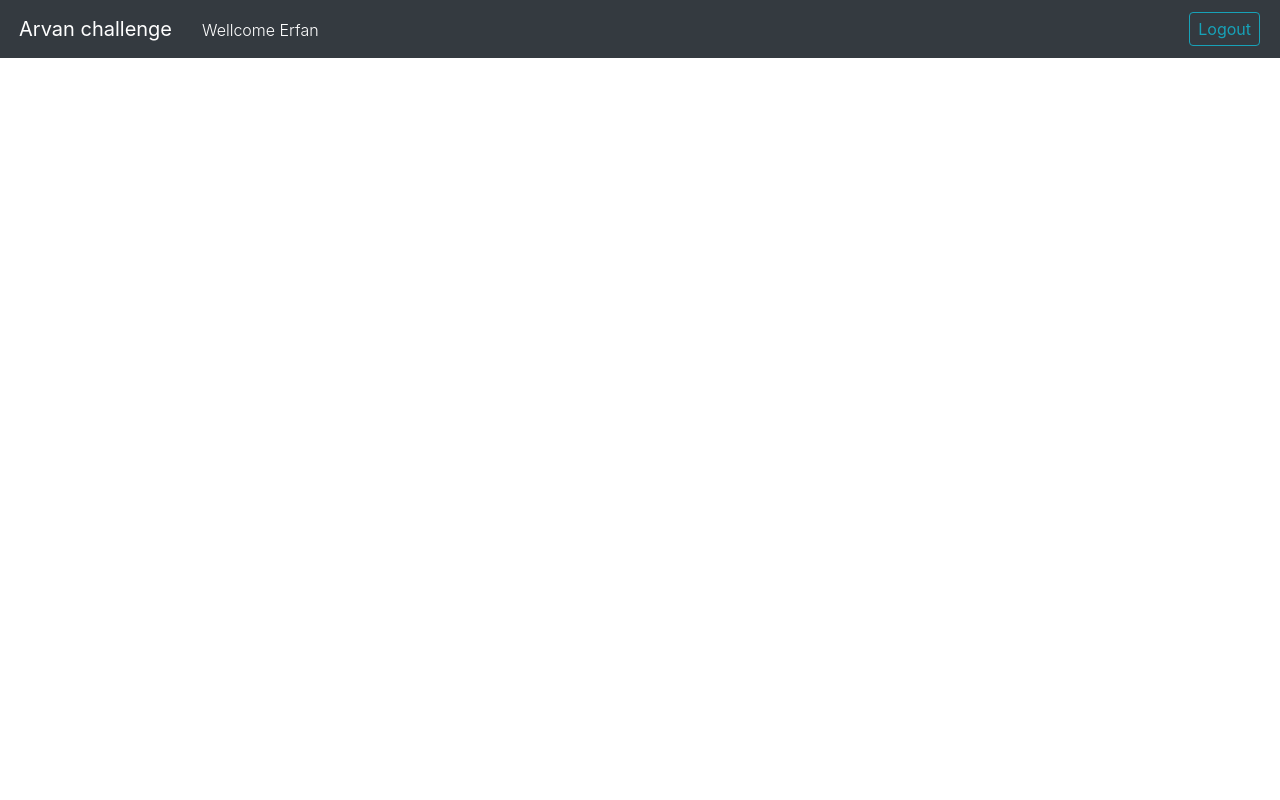
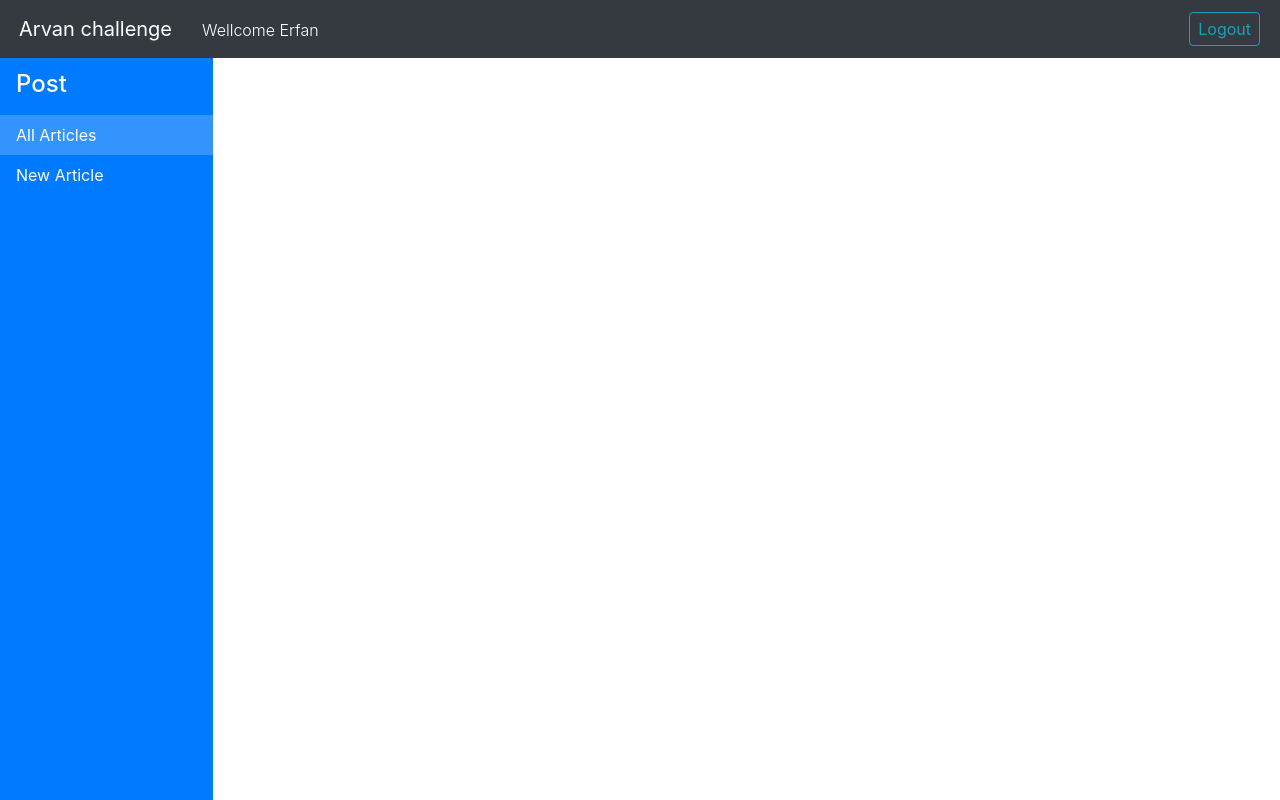
Before and after one commit to Erfiiii/arvan-challenge, a Vue app: page / in a window 1280 px wide. Built offline with nearby package versions, Linux system fonts and the light colour scheme.

Commit message:
sidebar added

```diff
--- a/src/App.vue
+++ b/src/App.vue
@@ -1,16 +1,19 @@
 <template>
   <div id="app" class="container-fluid">
     <header-cm/>
+    <sidebar-cm/>
     <router-view/>
   </div>
 </template>
 
 <script>
 import HeaderCm from "./components/Header";
+import SidebarCm from "./components/Sidebar";
 
 export default {
   components: {
-    HeaderCm
+    HeaderCm,
+    SidebarCm
   }
 }
 </script>
--- /dev/null
+++ b/src/components/Sidebar.vue
@@ -0,0 +1,53 @@
+<template>
+  <nav class="col-md-2 d-none d-md-block bg-primary sidebar">
+    <ul class="nav flex-column">
+      <li class="nav-item">
+        <div class=" h4 nav-link text-white">Post</div>
+      </li>
+      <li class="nav-item">
+        <router-link
+          :class="{ active: route === 'ROUTE_HOME' }"
+          :to="{ name: 'ROUTE_HOME' }"
+          class="nav-link text-white"
+          >All Articles</router-link
+        >
+      </li>
+      <li class="nav-item">
+        <router-link
+          :class="{ active: route === 'ROUTE_NEW_ARTICLE' }"
+          :to="{ name: 'ROUTE_NEW_ARTICLE' }"
+          class="nav-link text-white"
+          >New Article</router-link
+        >
+      </li>
+    </ul>
+  </nav>
+</template>
+
+<script>
+export default {
+  name: "sidebar",
+  computed: {
+    route() {
+      return this.$route.name;
+    }
+  }
+};
+</script>
+
+<style scoped>
+.sidebar {
+  position: fixed;
+  top: 0;
+  bottom: 0;
+  left: 0;
+  z-index: 1;
+  padding: 62px 0 0;
+  /* box-shadow: inset -1px 0 0
+  rgba(0, 0, 0, .1); */
+}
+
+.nav-link.active {
+  background: rgba(255, 250, 250, 0.2);
+}
+</style>
```
